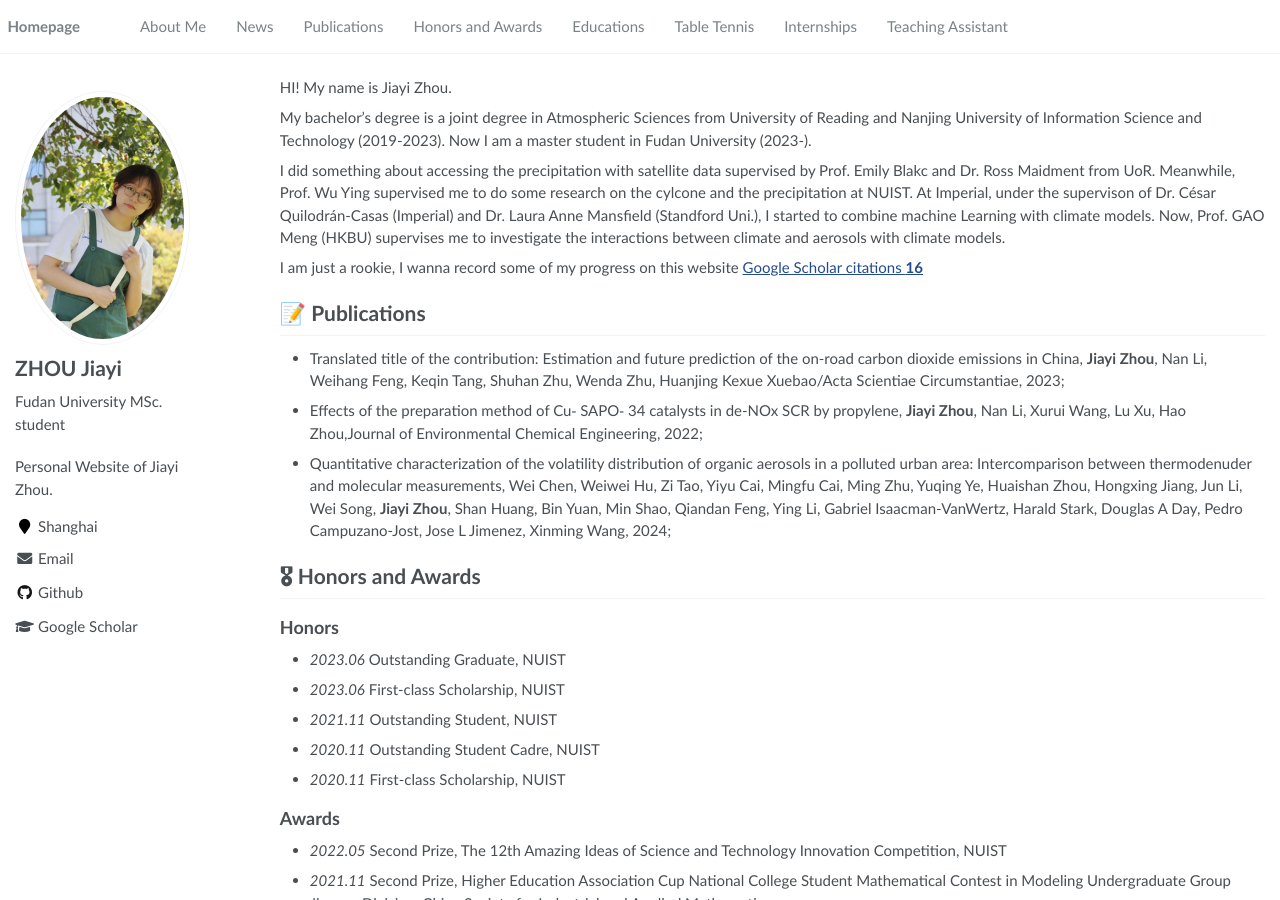
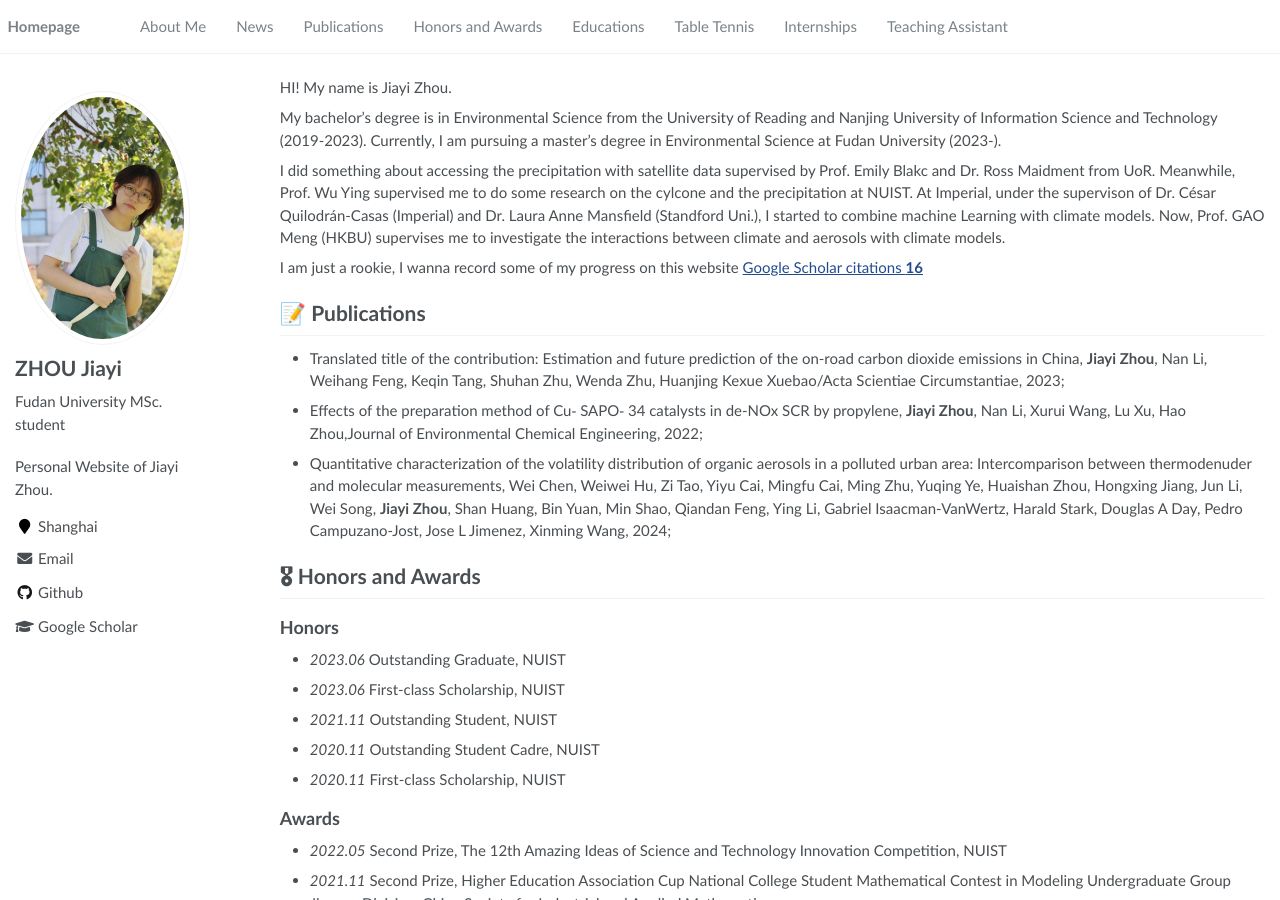
Before and after one commit to jiayizhou1022/jiayizhou1022.github.io, a Jekyll site: the page built from _pages/about.md, in a window 1280 px wide and 900 px high. Built offline with Jekyll 4.4.1, drawn with Linux system fonts in a browser that asks for light colours.

Commit message:
Update about.md

```diff
--- a/_pages/about.md
+++ b/_pages/about.md
@@ -19,7 +19,7 @@ redirect_from:
 
 HI! My name is Jiayi Zhou.
 
-My bachelor's degree is a joint degree in Atmospheric Sciences from University of Reading and Nanjing University of Information Science and Technology (2019-2023). Now I am a master student in Fudan University (2023-).
+My bachelor's degree is in Environmental Science from the University of Reading and Nanjing University of Information Science and Technology (2019-2023). Currently, I am pursuing a master's degree in Environmental Science at Fudan University (2023-).
 
 I did something about accessing the precipitation with satellite data supervised by Prof. Emily Blakc and Dr. Ross Maidment from UoR. Meanwhile, Prof. Wu Ying supervised me to do some research on the cylcone and the precipitation at NUIST. At Imperial, under the supervison of Dr. César Quilodrán-Casas (Imperial) and Dr. Laura Anne Mansfield (Standford Uni.), I started to combine machine Learning with climate models. Now, Prof. GAO Meng (HKBU) supervises me to investigate the interactions between climate and aerosols with climate models.
 
```
